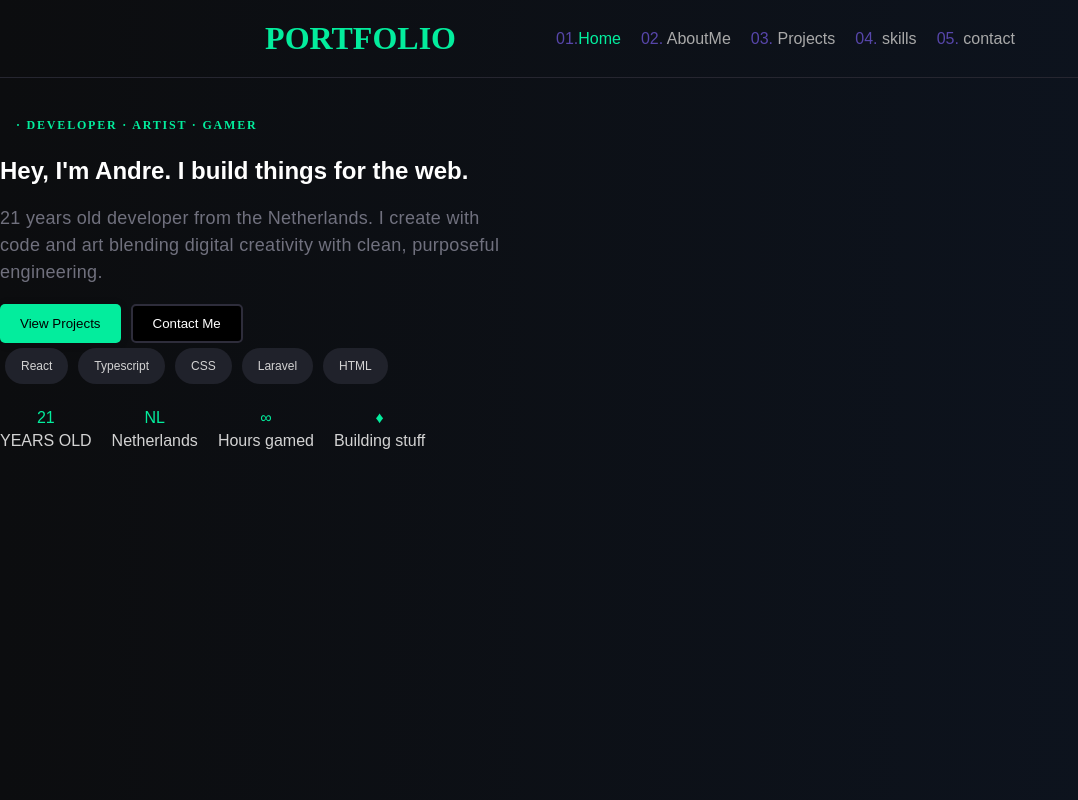
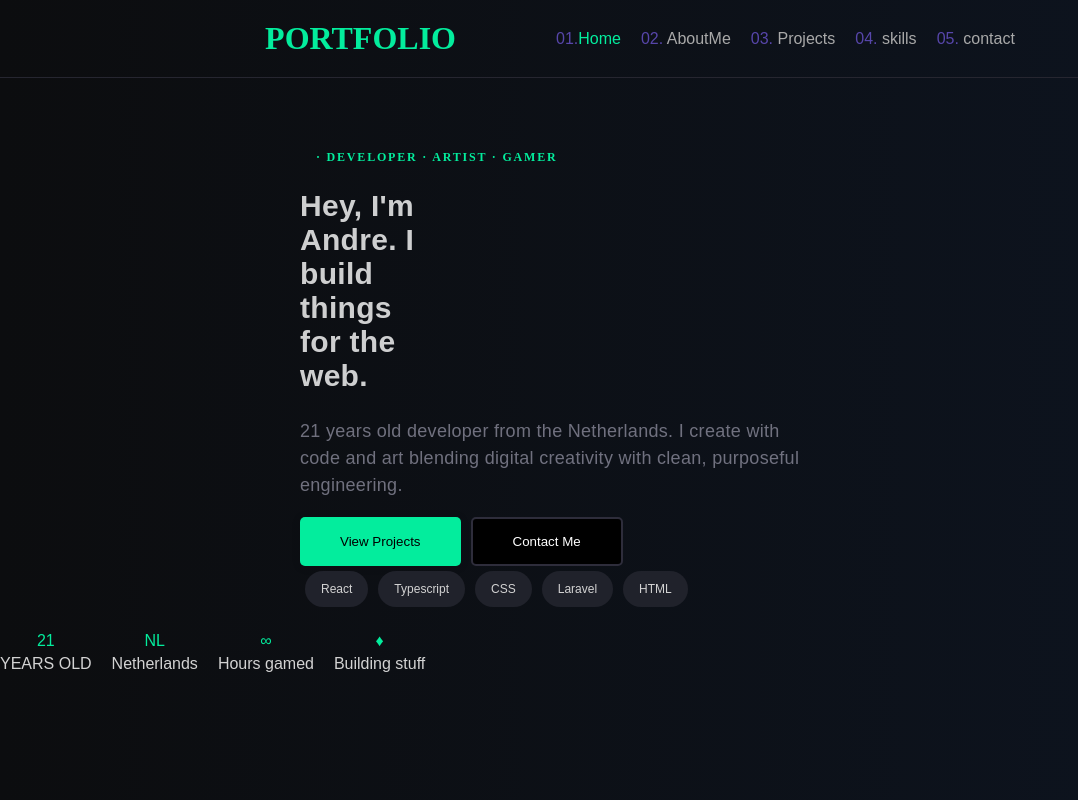
Before and after one commit to itzmitto/portfolioproject, a React (Vite) app: page / in a window 1280 px wide. Shown: the top 800 px of the page, without its empty margins (0-1078 px from the left). Built offline with nearby package versions, Linux system fonts and the light colour scheme; the HTML template or start-up script is replaced by a standard one.

Commit message:
177ste commit de stats bar gemaakt

```diff
--- a/src/pages/Home.css
+++ b/src/pages/Home.css
@@ -8,6 +8,11 @@
 
   h2 {
     color: white;
+    margin-top: 10px;
+    letter-spacing: 0.3px;
+    opacity: 0.8;
+    max-width: 120px;
+    font-size: 30px;
   }
 
   p {
@@ -30,7 +35,7 @@
   background-color: #03ed9d;
   cursor: pointer;
   border: none;
-  padding: 10px 20px;
+  padding: 15px 40px;
   border-radius: 5px;
   transition: all 0.5s ease;
   box-shadow: 0 1px 10px rgba(0, 0, 0, 0.1);
@@ -46,7 +51,7 @@
   background-color: black;
   cursor: pointer;
   color: white;
-  padding: 10px 20px;
+  padding: 15px 40px;
   border-radius: 5px;
   border: 2px solid #2e2d3b;
   transition: color 0.5s ease, border-color 0.5s ease;
@@ -90,6 +95,20 @@
   animation: fadeUp 0.5s 0.1s ease both;
 }
 
+.Home-container {
+  position: relative;
+  padding: 2rem 0;
+}
+
+.content-wrapper {
+  margin-left: 300px;
+}
+
+.stats-bar {
+  margin-left: 0;
+}
+
+
 
 
 
--- a/src/pages/Home.tsx
+++ b/src/pages/Home.tsx
@@ -6,9 +6,12 @@ function Home() {
 
   return (
     <div className="Home-container">
+
+      <div className="content-wrapper">
         <h1> · Developer · Artist · Gamer </h1>
         <h2>Hey, I'm Andre. I build things for the web.</h2>
-      <p>21 years old developer from the Netherlands. I create with code
+        <p>
+          21 years old developer from the Netherlands. I create with code
           and art blending digital creativity with clean, purposeful engineering.
         </p>
 
@@ -21,20 +24,16 @@ function Home() {
           </button>
         </div>
 
-      <div>
+        <div className="tech-pills">
           <span className="pills">React</span>
           <span className="pills">Typescript</span>
           <span className="pills">CSS</span>
           <span className="pills">Laravel</span>
           <span className="pills">HTML</span>
         </div>
+      </div>
 
 
-
-
-
-
-      {/* dit fizen */}
 
       <div className="stats-bar">
         <div className="stat-item">
@@ -56,10 +55,6 @@ function Home() {
 
 
 
-
-
-
-
       </div>
     </div>
   );
```
Lines whose indentation alone changed are shown as unchanged.
